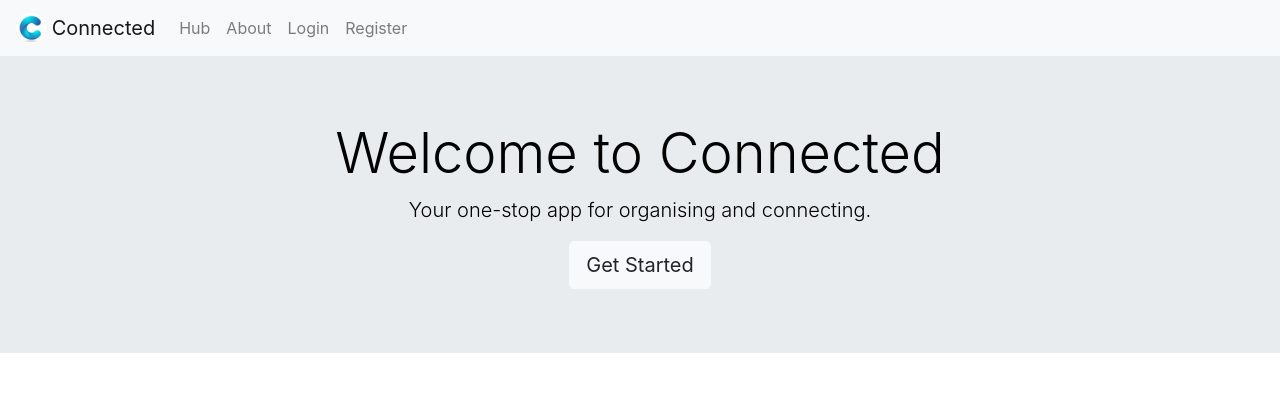
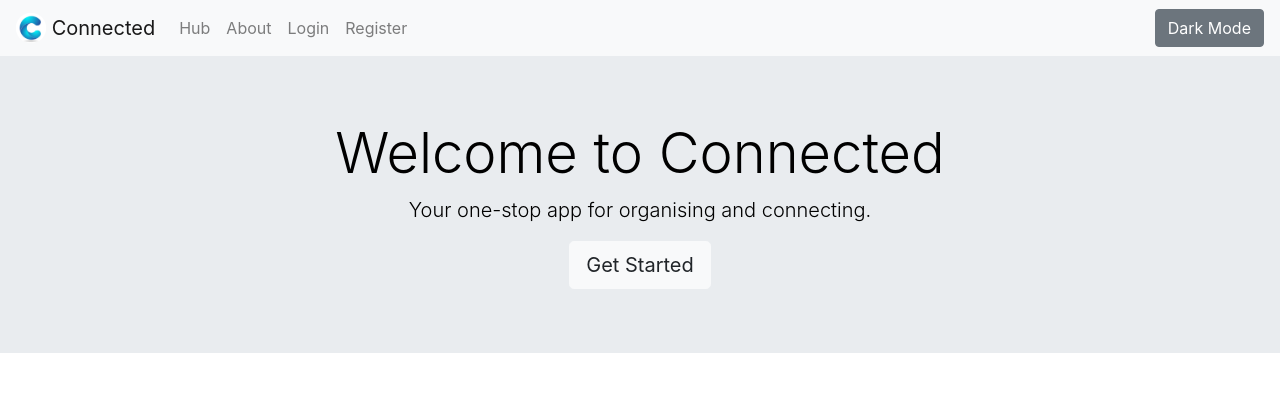
Before and after one commit to TomHUni/connected_group_project, a Django app: page /connected/ in a window 1280 px wide. Shown: the top 402 px of the page. Run offline with Django 3.2, Linux system fonts and the light colour scheme; some libraries are stand-ins or nearby versions.

Commit message:
dark mode button (not properly working yet)

```diff
--- a/templates/connected/base.html
+++ b/templates/connected/base.html
@@ -34,6 +34,7 @@
             {% endif %}
         </div>
     </div>
+    <button class="btn btn-secondary" id="modeToggle">Dark Mode</button>
 </nav>
 
 {% block content %}{% endblock %}
@@ -48,5 +49,28 @@
 <script src="https://code.jquery.com/jquery-3.3.1.slim.min.js"></script>
 <script src="https://cdnjs.cloudflare.com/ajax/libs/popper.js/1.14.7/umd/popper.min.js"></script>
 <script src="https://stackpath.bootstrapcdn.com/bootstrap/4.3.1/js/bootstrap.min.js"></script>
+<script>
+    document.addEventListener('DOMContentLoaded', () => {
+        const modeToggle = document.getElementById('modeToggle');
+        const body = document.body;
+        const currentMode = localStorage.getItem('preferredMode') || (window.matchMedia('(prefers-color-scheme: dark)').matches ? 'dark-mode' : 'light-mode');
+
+        const applyMode = (mode) => {
+            const isDarkMode = mode === 'dark-mode';
+            body.className = mode; // Clears other classes and applies the chosen mode
+            modeToggle.textContent = isDarkMode ? 'Light Mode' : 'Dark Mode';
+            localStorage.setItem('preferredMode', mode);
+        };
+
+        modeToggle.addEventListener('click', () => {
+            const newMode = body.classList.contains('dark-mode') ? 'light-mode' : 'dark-mode';
+            applyMode(newMode);
+        });
+
+        applyMode(currentMode); // Apply the saved or preferred mode on load
+    });
+</script>
+
+
 </body>
 </html>
```
Also changed, not shown: static/connected/css/styles.css (+26 -0 lines).
